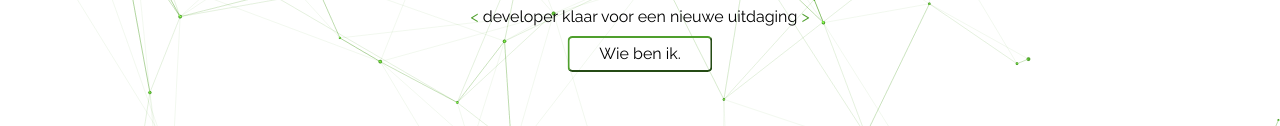
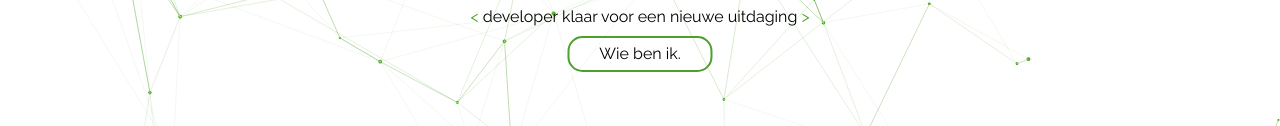
Before and after one commit to adjevanmierlo/AvM-Design, a plain HTML site: page index.html in a window 1280 px wide. Shown: the part 380-506 px from the top of the page. Drawn offline with Linux system fonts and the light colour scheme.

Commit message:
border aan button toegevoegd

```diff
--- a/styles/style.css
+++ b/styles/style.css
@@ -71,7 +71,8 @@ li a{
   line-height: 1.375em;
   font-weight: 400;
   padding: 5px 20px;
-  border-radius: 5px;
+  border-radius: 15px;
+  border: 2px solid #4f9f2d;
 }
 
 .landing-text button:hover {
```
